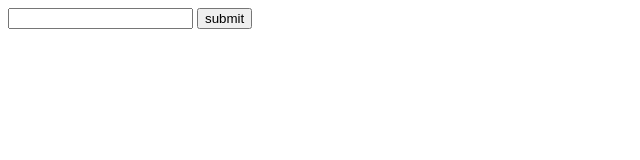
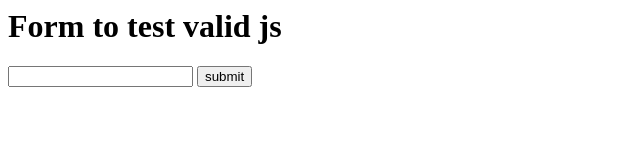
Before and after one commit to dujam2014/valid.js, a plain HTML site: page index.html in a window 1280 px wide. Shown: the whole page, without its empty margins (0-640 px from the left). Drawn offline with Linux system fonts and the light colour scheme.

Commit message:
changed to index.html

```diff
--- a/index.html
+++ b/index.html
@@ -6,7 +6,7 @@
 		</script>
 	</head>
 	<body>
-
+	<h1>Form to test valid js</h1>
 		<form>
 			<input type="text" id="number" onblur="check('number','2','23');">
 			<span id="error1"></span>
```
